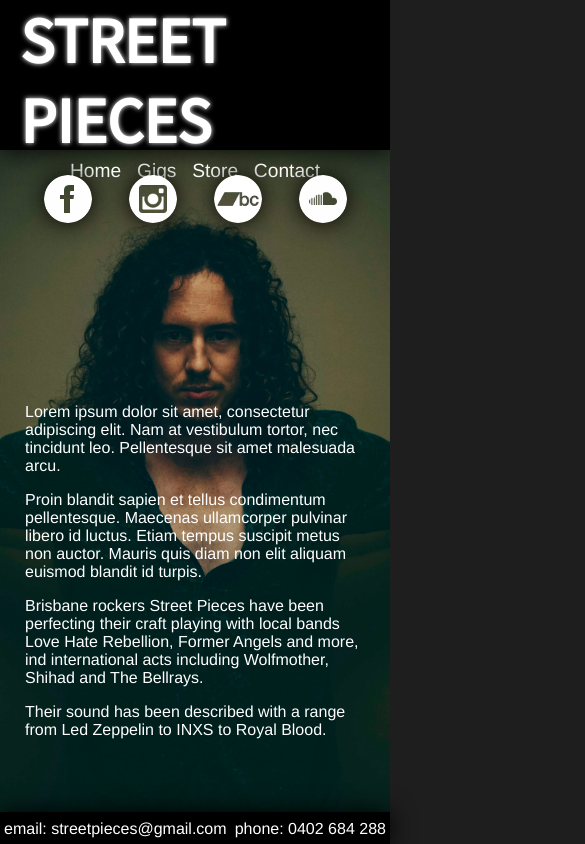
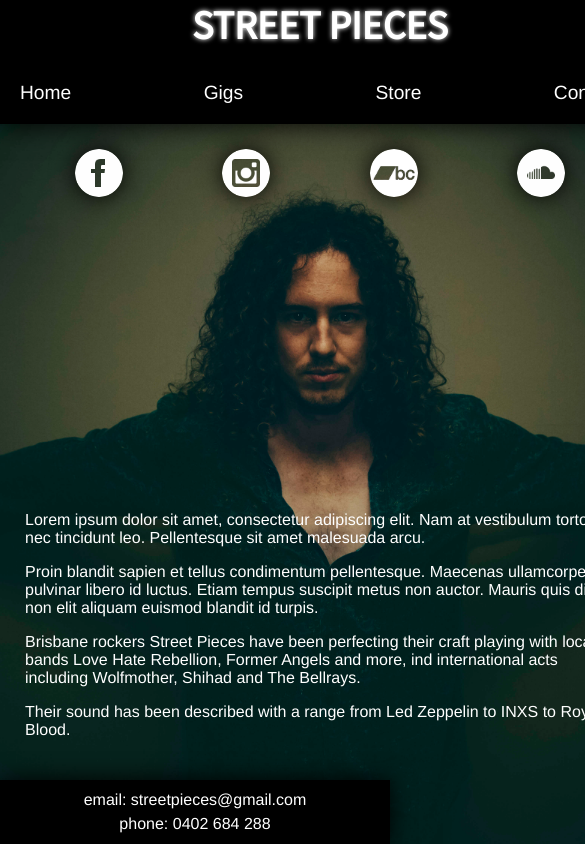
Before and after one commit to alexfiftysix/SP-4, a plain HTML site: page index.html in a window 390 px wide. Shown: the top 844 px of the page, 585 px wide, since content can reach past the window. Drawn offline with Linux system fonts and the light colour scheme.

Commit message:
Cleaned up mobile.css

```diff
--- a/style/desktop.css
+++ b/style/desktop.css
@@ -29,6 +29,8 @@ body {
     object-fit: cover;
 
     z-index: -3;
+
+    display: inline;
 }
 
 #img2 {
@@ -54,9 +56,7 @@ body {
 }
 
 header {
-    grid-row: 1;
-    grid-column: 1/3;
-
+    width: 40em;
     display: flex;
 }
 
@@ -273,30 +273,29 @@ footer {
 
 }
 
-/*@media (max-width: 500px) {*/
+@media (max-width: 500px) {
 
-/*h1 {*/
-/*font-size: 3em;*/
+    h1 {
+        text-align: center;
+    }
 
-/*}*/
+    body {
+        grid-template-rows: 1fr 100px 3fr 2fr;
+    }
+}
 
-/*body {*/
-/*grid-template-rows: 1fr 100px 3fr 2fr;*/
-/*}*/
-/*}*/
+@media (max-width: 400px) {
 
-/*@media (max-width: 400px) {*/
+    h1 {
+        font-size: 2.5em;
+    }
 
-/*h1 {*/
-/*font-size: 2.5em;*/
-/*}*/
+    ul {
+        margin: 0;
+    }
 
-/*ul {*/
-/*margin: 0;*/
-/*}*/
-
-/*footer {*/
-/*flex-direction: column;*/
-/*height: 4em;*/
-/*}*/
-/*}*/
+    footer {
+        flex-direction: column;
+        height: 4em;
+    }
+}
--- a/style/mobile.css
+++ b/style/mobile.css
@@ -16,33 +16,10 @@ body {
     background-position: center;
     background-attachment: fixed;
 
-    grid-template-rows: 150px 3fr 2fr;
+    grid-template-rows: 150px 100px 3fr 2fr;
+
     grid-template-columns: repeat(3, 1fr);
-
     z-index: -3;
-}
-
-#img1 {
-    grid-row: 1/4;
-    grid-column: 1/4;
-    width: 100%;
-    height: 100%;
-    object-fit: cover;
-
-    z-index: -3;
-    display: none;
-}
-
-#img2 {
-    display: none;
-    grid-row: 1/4;
-    grid-column: 1/4;
-    width: 100%;
-    height: 100%;
-    object-fit: cover;
-
-    z-index: -2;
-    display: none;
 }
 
 .preload {
@@ -58,17 +35,9 @@ body {
 
 header {
     grid-row: 1;
-    grid-column: 1/3;
 
     display: flex;
-}
-
-#headWrap {
-    background-color: black;
-
-    display: flex;
-    flex-direction: column;
-    justify-content: space-around;
+    grid-column: 1/5;
 }
 
 h1 {
@@ -76,14 +45,12 @@ h1 {
     grid-row: 1;
     grid-column: 1/5;
 
-    font-size: 4em;
+    font-size: 2.5em;
     font-family: 'Source Sans Pro', sans-serif;
     text-transform: uppercase;
 
-    margin-left: 25px;
-    margin-top: 15px;
-
     text-shadow: 0 0 5px white;
+    margin: 0;
 }
 
 header a {
@@ -104,12 +71,12 @@ ul {
     /*margin: auto;*/
     margin: 0;
     padding: 0;
+
 }
 
 li {
-    margin-right: 10%;
-    margin-bottom: 10px;
     list-style: none;
+    margin: 0;
 }
 
 .triangle {
@@ -128,26 +95,15 @@ li {
     display: none;
 }
 
-#articleWrapper {
-    grid-column: 2;
-    grid-row: 2/4;
-
-    display: flex;
-    align-items: flex-end;
-}
-
 article {
     color: white;
     float: right;
     text-shadow: #151515;
 
-    margin-bottom: 4em;
     padding: 25px;
-
     border-radius: 10px;
 
 }
-
 
 article p {
     font-size: 1em;
@@ -155,11 +111,13 @@ article p {
 }
 
 .logos {
-    grid-row: 1;
-    grid-column: 3;
+    padding: 25px;
+    grid-row: 2;
+    grid-column: 1/5;
     display: flex;
-    justify-content: flex-end;
-    padding: 25px;
+    justify-content: space-around;
+
+    margin-bottom: 4.5em;
 }
 
 .logos img {
@@ -170,14 +128,14 @@ article p {
     border-radius: 50%;
 }
 
+.logos img:hover {
+    box-shadow: 0 0 25px white;
+}
+
 .logos a {
-    margin-right: 35px;
     height: 48px;
     width: 48px;
-}
-
-.logos img:hover {
-    box-shadow: 0 0 25px white;
+    margin: 0;
 }
 
 footer {
@@ -186,23 +144,14 @@ footer {
     color: white;
     width: 100%;
     background-color: black;
-    height: 2em;
     text-align: center;
-    padding: .5em 30% .5em 30%;
 
     display: flex;
     justify-content: space-around;
-}
 
-#contactModal {
-    position: fixed;
-    height: 100%;
-    width: 100%;
-    background-color: rgba(0, 0, 0, 0.5);
-
-    display: none;
-
-    grid-template-areas: "x x x " "y modal z" "a a a";
+    padding: .5em 0;
+    flex-direction: column;
+    height: 4em;
 }
 
 #contactModal article {
@@ -230,75 +179,57 @@ footer {
     cursor: pointer;
 }
 
-body {
-    grid-template-rows: 150px 100px 3fr 2fr;
+/*TODO: sort out the menu button*/
+
+.menu {
+    border-radius: 0;
 }
 
-header {
+#img1 {
+    width: 100%;
+    height: 100%;
+    object-fit: cover;
+
+    z-index: -3;
+    display: none;
     grid-column: 1/5;
-    /*padding-top: 0;*/
+    grid-row: 2/5;
+}
+
+#img2 {
+    display: none;
+    grid-row: 1/4;
+    grid-column: 1/4;
+    width: 100%;
+    height: 100%;
+    object-fit: cover;
+
+    z-index: -2;
+    display: none;
 }
 
 #headWrap {
-    padding: 20px;
-    padding-top: 0;
+    background-color: black;
+    justify-content: space-around;
+    padding: 0 20px 5px 20px;
     width: 100%;
     display: flex;
     flex-direction: column;
 }
 
-h1 {
-    margin: 0;
-    /*text-align: center;*/
-}
-
-.logos {
-    grid-row: 2;
-    grid-column: 1/5;
+#articleWrapper {
     display: flex;
-    justify-content: space-around;
-}
-
-.logos a {
-    margin: 0;
-}
-
-#articleWrapper {
+    align-items: flex-end;
     grid-column: 1/4;
     grid-row: 3/5;
 }
+#contactModal {
+    position: fixed;
+    height: 100%;
+    width: 100%;
+    background-color: rgba(0, 0, 0, 0.5);
 
-#img1 {
-    grid-column: 1/5;
-    grid-row: 2/5;
+    display: none;
+
+    grid-template-areas: "x x x " "y modal z" "a a a";
 }
-
-footer {
-    padding: .5em 0;
-}
-
-li {
-    margin: 0;
-}
-
-h1 {
-    font-size: 3em;
-
-}
-
-body {
-    grid-template-rows: 1fr 100px 3fr 2fr;
-}
-
-h1 {
-    font-size: 2.5em;
-}
-
-footer {
-    flex-direction: column;
-    height: 4em;
-}
-/*TODO: sort out the menu button*/
-.menu {
-    border-radius: 0;
-}
```
Also changed, not shown: mobile.html (+6 -11 lines).
